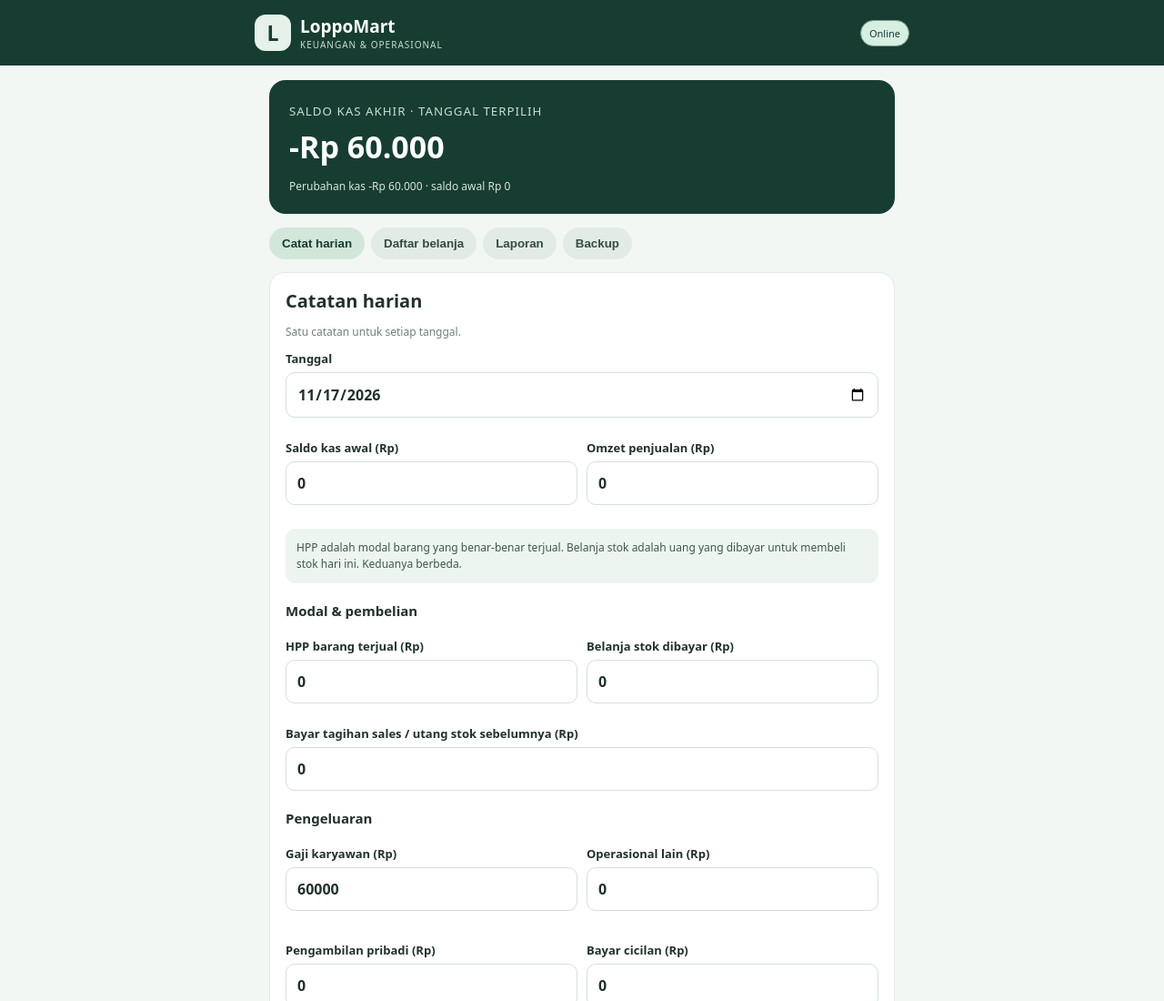
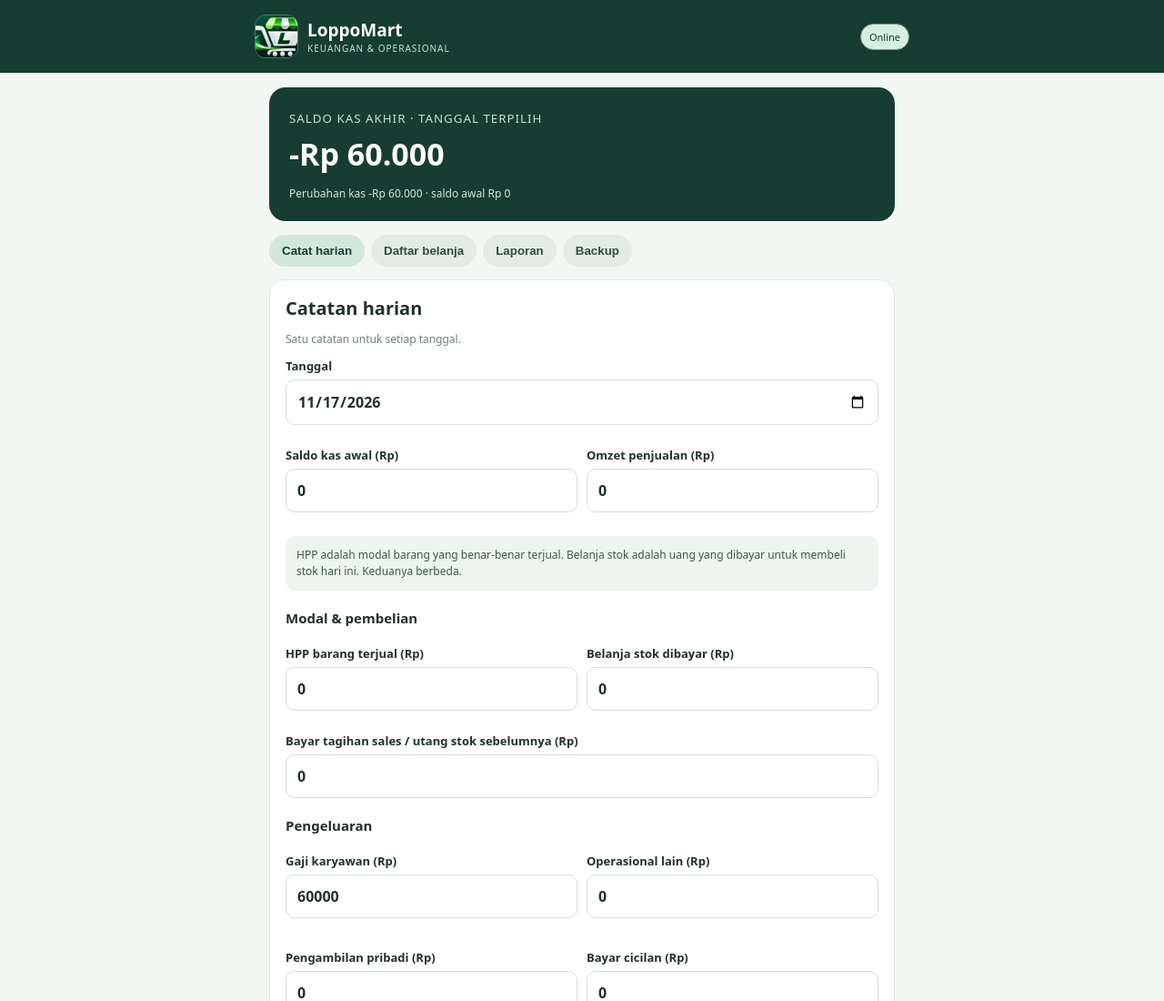
Before and after one commit to alwiray77/loppomart-keuangan, a plain HTML site: page index.html in a window 1280 px wide. Shown: the top 1100 px of the page at 91% size. Drawn offline with Linux system fonts and the light colour scheme.

Commit message:
Add files via upload

```diff
--- a/index.html
+++ b/index.html
@@ -1,7 +1,7 @@
 <!doctype html>
-<html lang="id"><head><meta charset="utf-8"><meta name="viewport" content="width=device-width,initial-scale=1"><meta name="theme-color" content="#173d32"><link rel="manifest" href="manifest.webmanifest"><link rel="icon" href="icon.svg"><link rel="stylesheet" href="styles.css"><title>LoppoMart Keuangan</title></head>
+<html lang="id"><head><meta charset="utf-8"><meta name="viewport" content="width=device-width,initial-scale=1"><meta name="theme-color" content="#173d32"><link rel="manifest" href="manifest.webmanifest"><link rel="icon" type="image/png" href="icon.png"><link rel="stylesheet" href="styles.css"><title>LoppoMart Keuangan</title></head>
 <body>
-<header><div class="brand"><span class="logo">L</span><div><b>LoppoMart</b><small>KEUANGAN & OPERASIONAL</small></div></div><span id="connection" class="pill">Memeriksa…</span></header>
+<header><div class="brand"><img class="logo" src="icon.png" alt="Logo LoppoMart"><div><b>LoppoMart</b><small>KEUANGAN & OPERASIONAL</small></div></div><span id="connection" class="pill">Memeriksa…</span></header>
 <main>
 <section class="hero"><small>SALDO KAS AKHIR · TANGGAL TERPILIH</small><div id="cashEnd" class="big">Rp0</div><p id="cashNote">Mulai dengan mengisi catatan harian.</p></section>
 <nav><button class="tab active" data-tab="entry">Catat harian</button><button class="tab" data-tab="shopping">Daftar belanja</button><button class="tab" data-tab="report">Laporan</button><button class="tab" data-tab="backup">Backup</button></nav>
--- a/sw.js
+++ b/sw.js
@@ -1 +1 @@
-const C="loppomart-cache-v2",A=["./","./index.html","./styles.css","./app.js","./manifest.webmanifest","./icon.svg"];self.addEventListener("install",e=>e.waitUntil(caches.open(C).then(c=>c.addAll(A))));self.addEventListener("activate",e=>e.waitUntil(caches.keys().then(k=>Promise.all(k.filter(x=>x!==C).map(x=>caches.delete(x))))));self.addEventListener("fetch",e=>{if(e.request.method!=="GET")return;e.respondWith(caches.match(e.request).then(r=>r||fetch(e.request).then(v=>{let copy=v.clone();caches.open(C).then(c=>c.put(e.request,copy));return v}).catch(()=>caches.match("./index.html"))))});
+const C="loppomart-cache-v3",A=["./","./index.html","./styles.css","./app.js","./manifest.webmanifest","./icon.png"];self.addEventListener("install",e=>e.waitUntil(caches.open(C).then(c=>c.addAll(A))));self.addEventListener("activate",e=>e.waitUntil(caches.keys().then(k=>Promise.all(k.filter(x=>x!==C).map(x=>caches.delete(x))))));self.addEventListener("fetch",e=>{if(e.request.method!=="GET")return;e.respondWith(caches.match(e.request).then(r=>r||fetch(e.request).then(v=>{let copy=v.clone();caches.open(C).then(c=>c.put(e.request,copy));return v}).catch(()=>caches.match("./index.html"))))});
```
Also changed, not shown: styles.css (+1 -1 lines), README.txt, icon.png (added), manifest.webmanifest.
